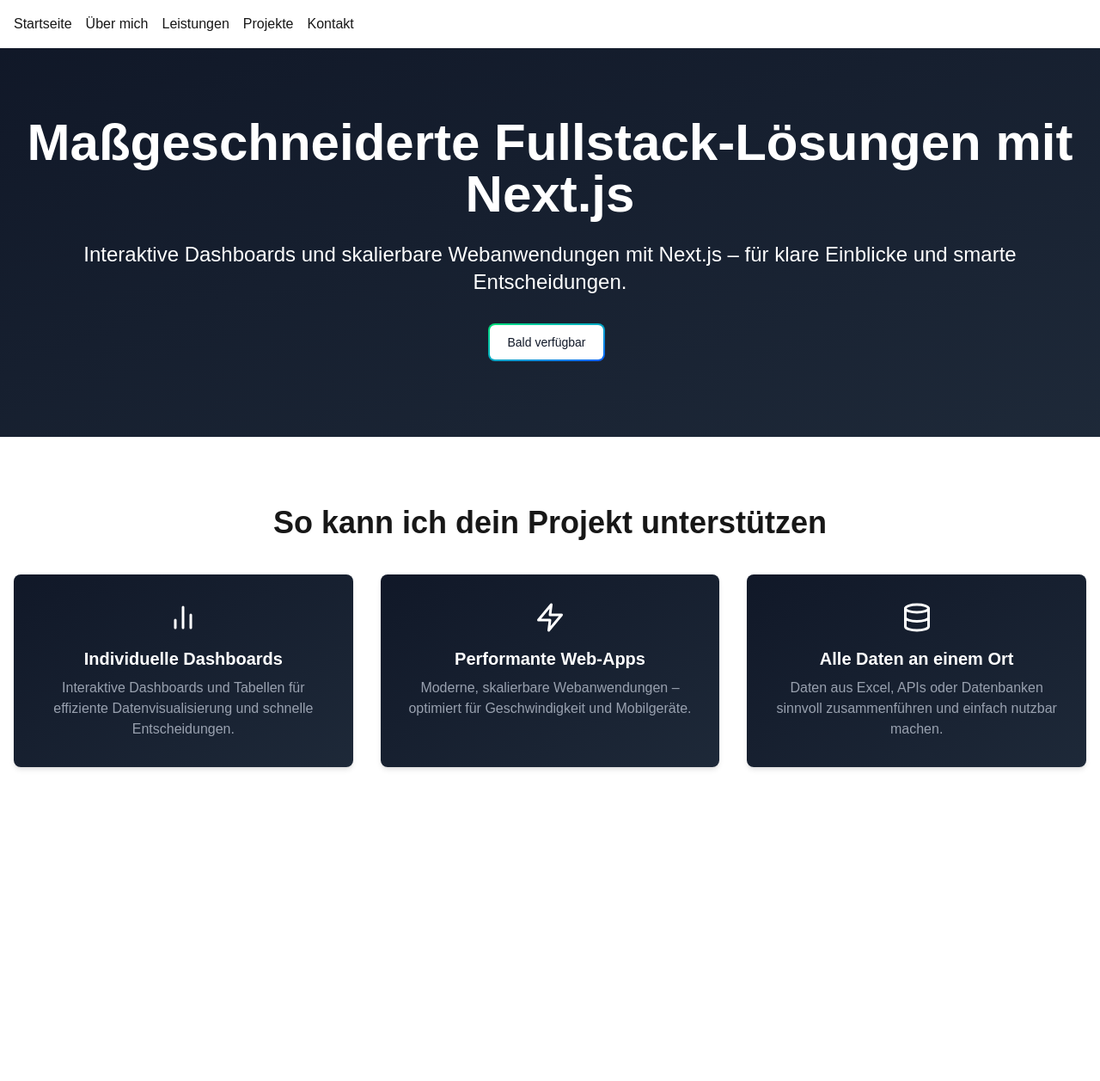
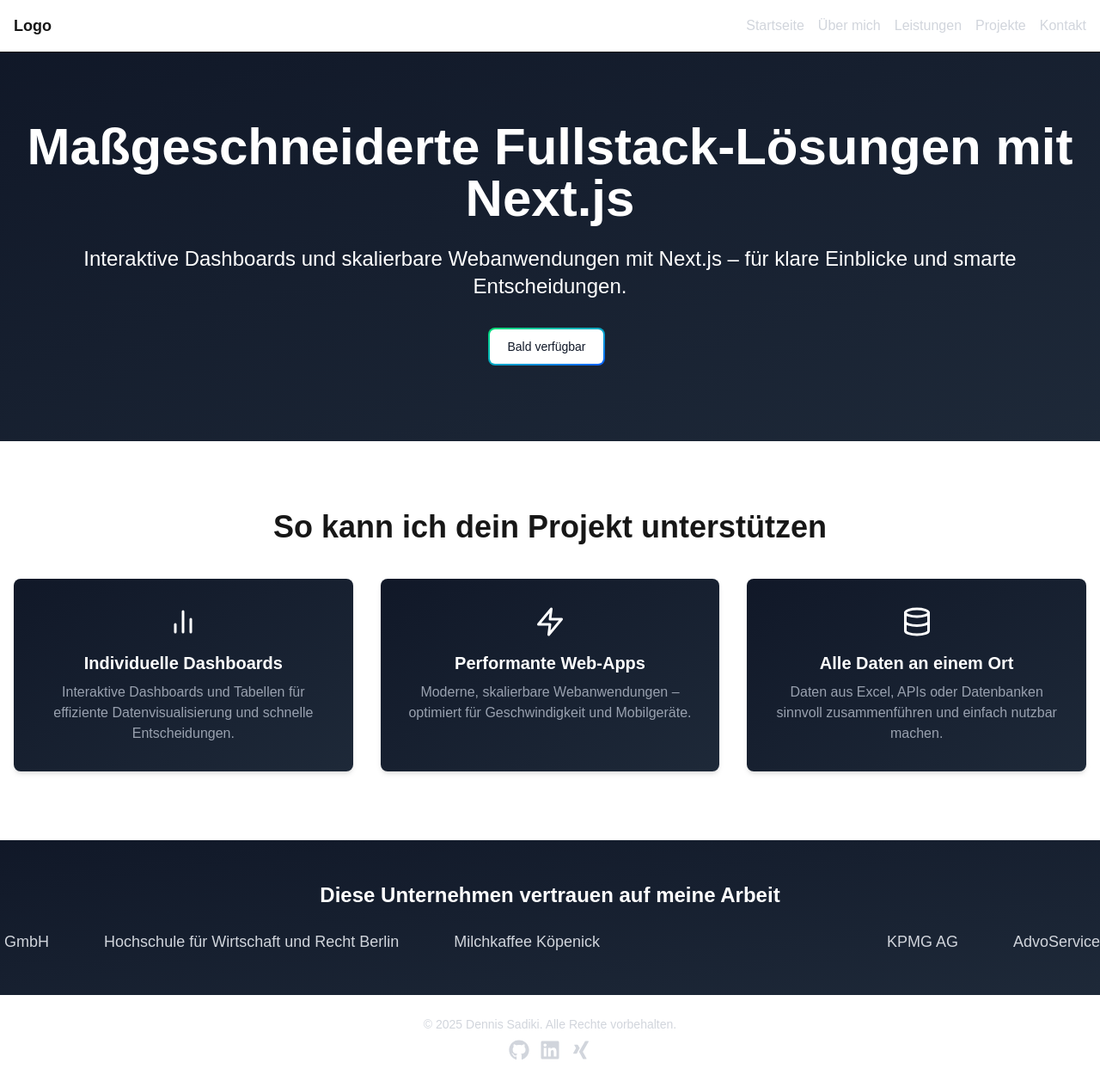
Before and after one commit to AchillesGit/portfolio, a Next.js app: page / in a window 1280 px wide. Shown: the whole page at 86% size. Before the commit the page ends 972 px from the top, so only its background shows below. Built offline with nearby package versions, Linux system fonts and the light colour scheme.

Commit message:
Add header, footer, and employer marquee components; implement scroll animation

```diff
--- /dev/null
+++ b/app/components/employerMarquee.tsx
@@ -0,0 +1,28 @@
+import Marquee from "react-fast-marquee";
+
+const employers = [
+  "KPMG AG",
+  "AdvoService GmbH",
+  "Hochschule für Wirtschaft und Recht Berlin",
+  "Milchkaffee Köpenick",
+];
+
+export const EmployerMarquee = () => {
+  return (
+    <section className='py-12 bg-gradient-to-br from-gray-900 to-gray-800 text-white'>
+      <h2 className='text-center text-2xl font-bold mb-6'>
+        Diese Unternehmen vertrauen auf meine Arbeit
+      </h2>
+      <Marquee gradient={false} speed={50} pauseOnHover={true}>
+        {employers.map((name, index) => (
+          <div
+            key={index}
+            className='mx-8 text-lg font-medium text-gray-300 hover:text-gray-50 transition-colors'
+          >
+            {name}
+          </div>
+        ))}
+      </Marquee>
+    </section>
+  );
+};
--- /dev/null
+++ b/app/components/footer.tsx
@@ -0,0 +1,42 @@
+import Link from "next/link";
+import { FaGithub, FaLinkedin, FaXing } from "react-icons/fa6";
+
+export const Footer = () => {
+  return (
+    <footer className='text-gray-300 py-6'>
+      <p className='text-sm mb-4 md:mb-0 text-center'>
+        &copy; {new Date().getFullYear()} Dennis Sadiki. Alle Rechte
+        vorbehalten.
+      </p>
+      <div className='flex gap-3 justify-center mt-2'>
+        <Link
+          href='https://github.com/AchillesGit'
+          aria-label='GitHub'
+          target='_blank'
+          rel='noopener noreferrer'
+          className='hover:text-white transition-colors'
+        >
+          <FaGithub size={24} />
+        </Link>
+        <Link
+          href='https://www.linkedin.com/in/dennis-florim-sadiki-753b65280'
+          aria-label='LinkedIn'
+          target='_blank'
+          rel='noopener noreferrer'
+          className='hover:text-white transition-colors'
+        >
+          <FaLinkedin size={24} />
+        </Link>
+        <Link
+          href='https://www.xing.com/profile/dein-xing-profil'
+          aria-label='Xing'
+          target='_blank'
+          rel='noopener noreferrer'
+          className='hover:text-white transition-colors'
+        >
+          <FaXing size={24} />
+        </Link>
+      </div>
+    </footer>
+  );
+};
--- /dev/null
+++ b/app/components/header.tsx
@@ -0,0 +1,94 @@
+"use client";
+import Link from "next/link";
+import { useState } from "react";
+import { FiMenu } from "react-icons/fi";
+
+export default function Header() {
+  const [menuOpen, setMenuOpen] = useState(false);
+
+  return (
+    <header className='p-4 border-b'>
+      <nav className='flex justify-between items-center'>
+        <div className='text-lg font-bold'>Logo</div>
+        <div className='hidden md:flex gap-4'>
+          <Link
+            href='/'
+            className='transition-colors text-gray-300 hover:text-gray-50'
+          >
+            Startseite
+          </Link>
+          <Link
+            href='/profil'
+            className='transition-colors text-gray-300 hover:text-gray-50'
+          >
+            Über mich
+          </Link>
+          <Link
+            href='/leistungen'
+            className='transition-colors text-gray-300 hover:text-gray-50'
+          >
+            Leistungen
+          </Link>
+          <Link
+            href='/projekte'
+            className='transition-colors text-gray-300 hover:text-gray-50'
+          >
+            Projekte
+          </Link>
+          <Link
+            href='/kontakt'
+            className='transition-colors text-gray-300 hover:text-gray-50'
+          >
+            Kontakt
+          </Link>
+        </div>
+        <button
+          onClick={() => setMenuOpen(!menuOpen)}
+          className='md:hidden text-2xl text-gray-300 hover:text-gray-50 transition-colors cursor-pointer'
+          aria-label='Menü öffnen oder schließen'
+        >
+          <FiMenu />
+        </button>
+      </nav>
+      {menuOpen && (
+        <div className='flex flex-col mt-4 space-y-2 md:hidden'>
+          <Link
+            href='/'
+            onClick={() => setMenuOpen(false)}
+            className='transition-colors text-gray-300 hover:text-gray-50'
+          >
+            Startseite
+          </Link>
+          <Link
+            href='/profil'
+            onClick={() => setMenuOpen(false)}
+            className='transition-colors text-gray-300 hover:text-gray-50'
+          >
+            Über mich
+          </Link>
+          <Link
+            href='/leistungen'
+            onClick={() => setMenuOpen(false)}
+            className='transition-colors text-gray-300 hover:text-gray-50'
+          >
+            Leistungen
+          </Link>
+          <Link
+            href='/projekte'
+            onClick={() => setMenuOpen(false)}
+            className='transition-colors text-gray-300 hover:text-gray-50'
+          >
+            Projekte
+          </Link>
+          <Link
+            href='/kontakt'
+            onClick={() => setMenuOpen(false)}
+            className='transition-colors text-gray-300 hover:text-gray-50'
+          >
+            Kontakt
+          </Link>
+        </div>
+      )}
+    </header>
+  );
+}
--- a/app/layout.tsx
+++ b/app/layout.tsx
@@ -1,7 +1,8 @@
 import type { Metadata } from "next";
 import { Geist, Geist_Mono } from "next/font/google";
 import "./globals.css";
-import Link from "next/link";
+import Header from "./components/header";
+import { Footer } from "./components/footer";
 
 const geistSans = Geist({
   variable: "--font-geist-sans",
@@ -28,16 +29,9 @@
       <body
         className={`${geistSans.variable} ${geistMono.variable} antialiased`}
       >
-        <header className='p-4'>
-          <nav className='flex gap-4'>
-            <Link href='/'>Startseite</Link>
-            <Link href='/profil'>Über mich</Link>
-            <Link href='/leistungen'>Leistungen</Link>
-            <Link href='/projekte'>Projekte</Link>
-            <Link href='/kontakt'>Kontakt</Link>
-          </nav>
-        </header>
+        <Header />
         <main>{children}</main>
+        <Footer />
       </body>
     </html>
   );
--- a/app/page.tsx
+++ b/app/page.tsx
@@ -1,3 +1,4 @@
+import { EmployerMarquee } from "./components/employerMarquee";
 import { Hero } from "./components/hero";
 import { ServiceList } from "./components/serviceList";
 
@@ -6,6 +7,7 @@
     <div className='min-h-screen'>
       <Hero />
       <ServiceList />
+      <EmployerMarquee />
     </div>
   );
 }
--- a/package.json
+++ b/package.json
@@ -12,6 +12,7 @@
     "next": "15.3.1",
     "react": "^19.0.0",
     "react-dom": "^19.0.0",
+    "react-fast-marquee": "^1.6.5",
     "react-icons": "^5.5.0"
   },
   "devDependencies": {
```
Also changed, not shown: 1 other file (tests, documents, lock files or other folders).
